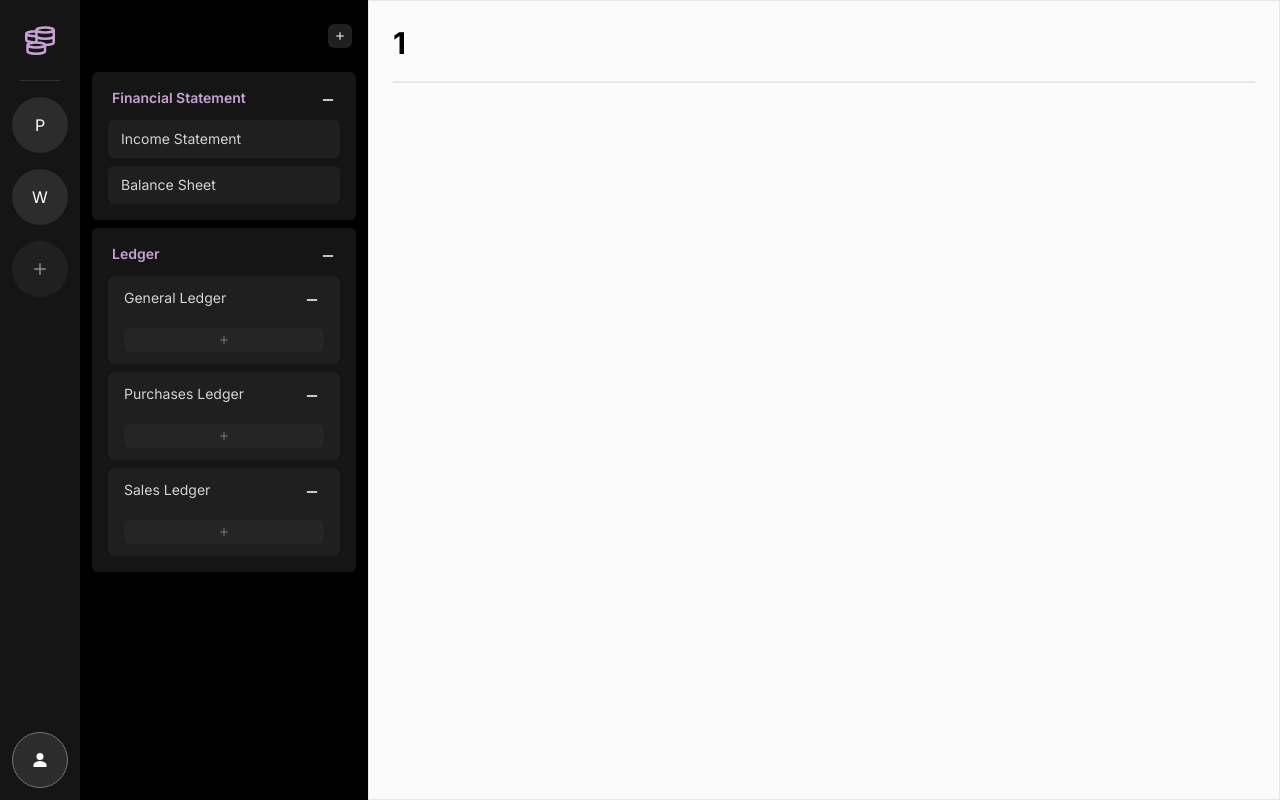
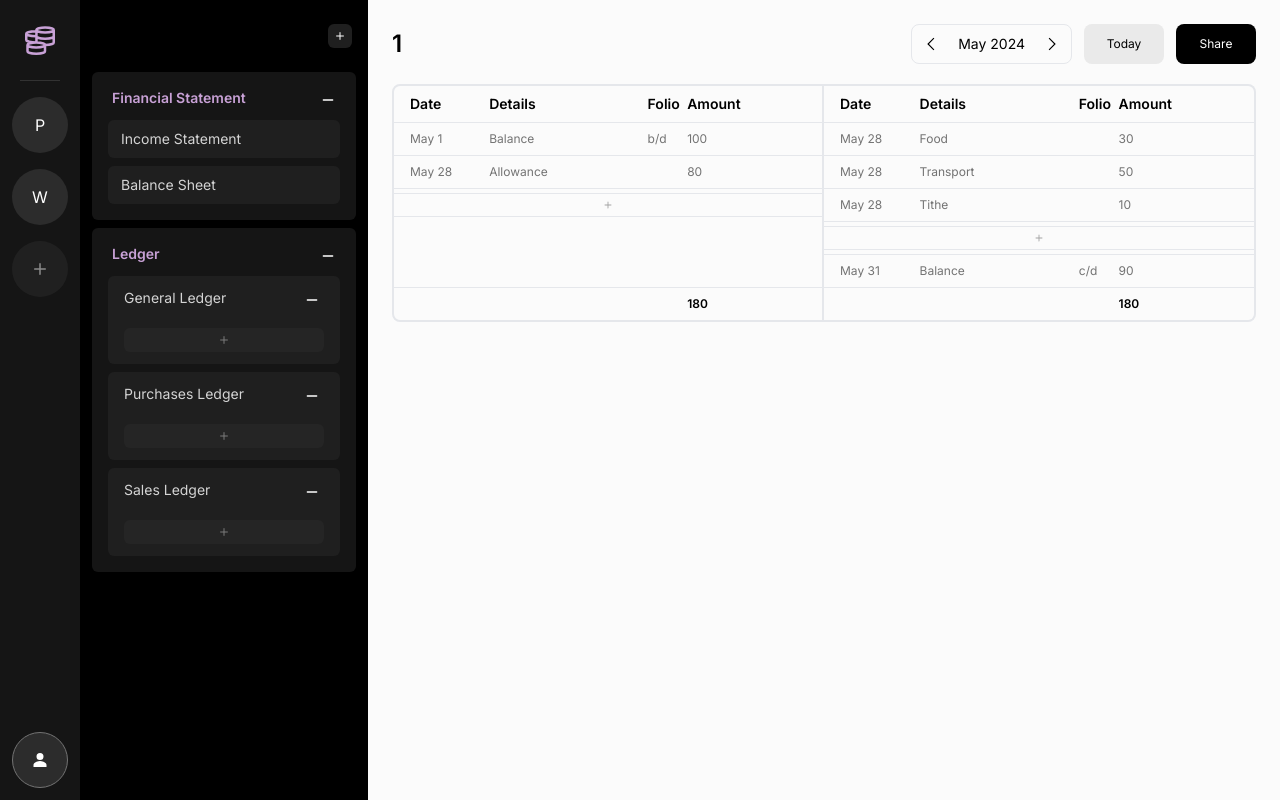
Before and after one commit to rikashi-shifu/accounts, a Next.js app: page /1/account/1 in a window 1280 px wide. Built offline with nearby package versions, Linux system fonts and the light colour scheme.

Commit message:
Feat: Added the UI for content heading and account table

```diff
--- a/src/app/[project]/account/[account]/page.tsx
+++ b/src/app/[project]/account/[account]/page.tsx
@@ -1,6 +1,95 @@
 "use client";
+import Header from "@/components/layout/Header";
 import { useParams } from "next/navigation";
 import React, { useEffect } from "react";
+import { IoIosAdd } from "react-icons/io";
+
+const AccountHeader = () => {
+  return (
+    <div className="flex overflow-hidden border-b py-2 px-4 text-sm font-semibold">
+      <div className="w-[20%]">Date</div>
+      <div className="w-[40%]">Details</div>
+      <div className="w-[10%]">Folio</div>
+      <div className="w-[30%]">Amount</div>
+    </div>
+  );
+};
+
+interface AccountBlockProps {
+  date: string;
+  details: string;
+  folio?: string;
+  amount: number;
+}
+
+const AccountBlock: React.FC<AccountBlockProps> = ({
+  date,
+  details,
+  folio,
+  amount,
+}) => {
+  return (
+    <div className="flex overflow-hidden border-b py-2 px-4 text-xs text-neutral-500 hover:bg-[#f4f4f4]">
+      <div className="w-[20%]">{date}</div>
+      <div className="w-[40%]">{details}</div>
+      <div className="w-[10%]">{folio}</div>
+      <div className="w-[30%]">{amount}</div>
+    </div>
+  );
+};
+
+const AccountAddTransaction = () => {
+  return (
+    <button className="flex w-full justify-center items-center my-1 py-1 text-sm text-neutral-400 hover:bg-[#f4f4f4] border-y">
+      <IoIosAdd />
+    </button>
+  );
+};
+
+interface AccountFooterProps {
+  total: number;
+}
+
+const AccountFooter: React.FC<AccountFooterProps> = ({ total }) => {
+  return (
+    <div className="flex overflow-hidden border-t py-2 px-4 text-xs">
+      <div className="w-[20%]"></div>
+      <div className="w-[40%]"></div>
+      <div className="w-[10%]"></div>
+      <div className="w-[30%] font-semibold">{180}</div>
+    </div>
+  );
+};
+
+interface AccountBalanceProps {
+  date: string;
+  show: boolean;
+  folio: string;
+  amount: number;
+}
+
+const AccountBalance: React.FC<AccountBalanceProps> = ({
+  date,
+  show,
+  folio,
+  amount,
+}) => {
+  return (
+    <div
+      className={`${!show && "hidden"} ${
+        folio === "b/d" ? "border-b" : "border-t"
+      } flex overflow-hidden py-2 px-4 text-xs text-neutral-500 hover:bg-[#f4f4f4]`}
+    >
+      <div className="w-[20%]">{date}</div>
+      <div className="w-[40%]">Balance</div>
+      <div className="w-[10%]">{folio}</div>
+      <div className="w-[30%]">{amount}</div>
+    </div>
+  );
+};
+
+const show = true;
+const total = 180;
 
 const Account = () => {
   const { account } = useParams();
@@ -12,14 +101,48 @@ const Account = () => {
   });
 
   return (
-    <div className="border w-full h-full flex flex-col gap-5 p-6">
-      <h1 className="text-3xl font-bold">
-        {account
-          .toString()
-          .replace(/-/g, " ")
-          .replace(/\b\w/g, (char) => char.toUpperCase())}
-      </h1>
-      <div className="border"></div>
+    <div className="w-full h-full flex flex-col gap-5 p-6">
+      <Header name={account.toString()} />
+      <div className="flex rounded-lg">
+        {/* left */}
+        <div className="w-1/2 flex flex-col justify-between border-2 rounded-s-lg">
+          <div>
+            <AccountHeader />
+            <AccountBalance date="May 1" show={show} folio="b/d" amount={100} />
+            <AccountBlock date="May 28" details="Allowance" amount={80} />
+            <AccountAddTransaction />
+          </div>
+          <div>
+            <AccountBalance
+              date="May 31"
+              show={!show}
+              folio="c/d"
+              amount={90}
+            />
+            <AccountFooter total={total} />
+          </div>
+        </div>
+        {/* right */}
+        <div className="w-1/2 flex flex-col justify-between border-2 border-s-0 rounded-e-lg">
+          <div>
+            <AccountHeader />
+            <AccountBalance
+              date="May 1"
+              show={!show}
+              folio="b/d"
+              amount={100}
+            />
+            <AccountBlock date="May 28" details="Food" amount={30} />
+            <AccountBlock date="May 28" details="Transport" amount={50} />
+            <AccountBlock date="May 28" details="Tithe" amount={10} />
+            <AccountAddTransaction />
+          </div>
+          <div>
+            <AccountBalance date="May 31" show={show} folio="c/d" amount={90} />
+            <AccountFooter total={total} />
+          </div>
+        </div>
+      </div>
     </div>
   );
 };
--- a/src/app/[project]/balance-sheet/page.tsx
+++ b/src/app/[project]/balance-sheet/page.tsx
@@ -1,7 +1,13 @@
+import Header from "@/components/layout/Header";
 import React from "react";
 
 const BalanceSheet = () => {
-  return <div>BalanceSheet</div>;
+  return (
+    <div className="border w-full h-full flex flex-col gap-5 p-6">
+      <Header name="Balance Sheet" />
+      <div className="border"></div>
+    </div>
+  );
 };
 
 export default BalanceSheet;
--- a/src/app/[project]/income-statement/page.tsx
+++ b/src/app/[project]/income-statement/page.tsx
@@ -1,7 +1,13 @@
+import Header from "@/components/layout/Header";
 import React from "react";
 
 const IncomeStatement = () => {
-  return <div>IncomeStatement</div>;
+  return (
+    <div className="border w-full h-full flex flex-col gap-5 p-6">
+      <Header name="Income Statement" />
+      <div className="border"></div>
+    </div>
+  );
 };
 
 export default IncomeStatement;
--- /dev/null
+++ b/src/components/header/HeaderDate.tsx
@@ -0,0 +1,18 @@
+import React from "react";
+import { GrNext, GrPrevious } from "react-icons/gr";
+
+const HeaderDate = () => {
+  return (
+    <div className="flex items-center justify-center gap-2 border rounded-lg overflow-hidden">
+      <button className="flex justify-center items-center h-full px-3 hover:bg-[#f4f4f4] text-sm">
+        <GrPrevious />
+      </button>
+      <p className="text-sm">May 2024</p>
+      <button className="flex justify-center items-center h-full px-3 hover:bg-[#f4f4f4] text-sm">
+        <GrNext />
+      </button>
+    </div>
+  );
+};
+
+export default HeaderDate;
--- /dev/null
+++ b/src/components/layout/Header.tsx
@@ -0,0 +1,30 @@
+import React from "react";
+import HeaderDate from "../header/HeaderDate";
+
+interface HeaderProps {
+  name: string;
+}
+
+const Header: React.FC<HeaderProps> = ({ name }) => {
+  return (
+    <div className="flex items-center justify-between">
+      <h1 className="font-semibold text-2xl">
+        {name
+          .toString()
+          .replace(/-/g, " ")
+          .replace(/\b\w/g, (char) => char.toUpperCase())}
+      </h1>
+      <div className="flex gap-3">
+        <HeaderDate />
+        <button className="bg-[#eaeaea] rounded-lg h-10 w-20 text-xs">
+          Today
+        </button>
+        <button className="bg-black text-white rounded-lg h-10 w-20 text-xs">
+          Share
+        </button>
+      </div>
+    </div>
+  );
+};
+
+export default Header;
```
